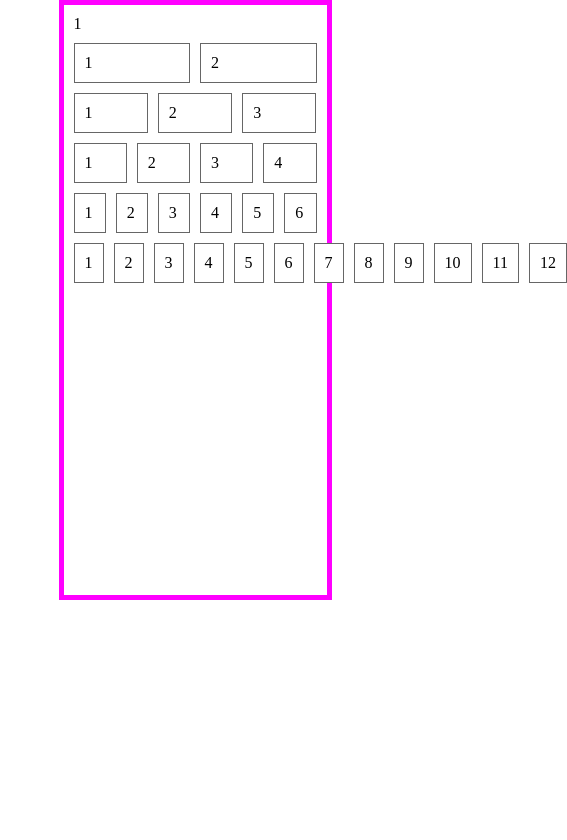
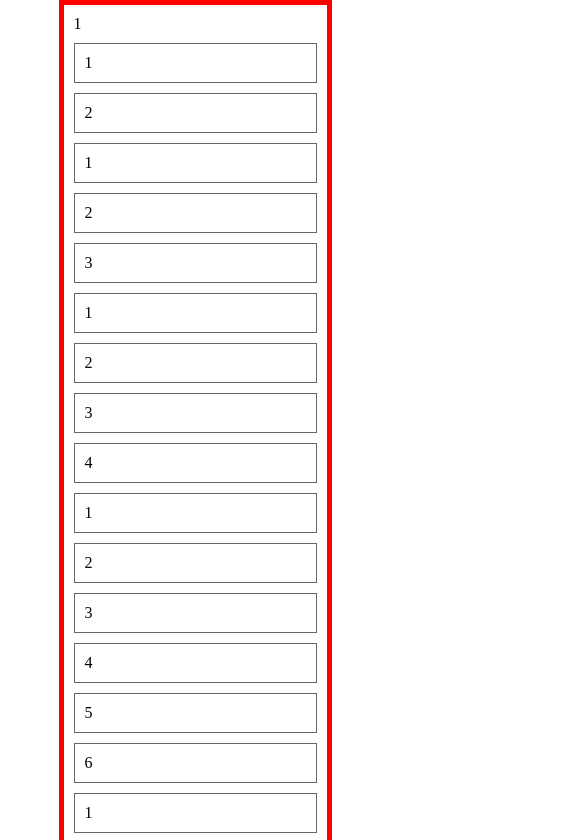
Before and after one commit to habibhusaini10/front-end-periode2, a plain HTML site: page week-01/index.html in a window 390 px wide. Shown: the top 840 px of the page, 567 px wide, since content can reach past the window. Drawn offline with Linux system fonts and the light colour scheme.

```diff
--- a/week-01/css/style.css
+++ b/week-01/css/style.css
@@ -95,3 +95,17 @@
     flex-grow: 0;
     flex-basis: 100%;
 }
+
+@media (max-width: 576px) {
+    .container {
+        border: 5px solid red;
+    }
+
+    .row {
+        flex-direction: column;
+    }
+
+    [class^="col-"]{
+        flex-basis: 100%;
+    }
+}
--- a/week-01b/css/style.css
+++ b/week-01b/css/style.css
@@ -1,5 +1,5 @@
 body{
-    display: flex;
+    width:95%;
     align-items: center;
     border: 1px solid blue;
     height: 100%;
--- /dev/null
+++ b/week-01c/css/style.css
@@ -0,0 +1,111 @@
+* {
+    margin: 0;
+    padding: 0;
+    box-sizing: border-box;
+}
+
+:root {
+    --row-gap: 10px;
+    --column-gap: 10px;
+    --column-padding: 10px;
+}
+
+.container {
+    width: 70%;
+    padding: 10px;
+    min-height: 600px;
+    margin: 0 auto;
+    border: 5px solid magenta;
+    padding: 10px;
+
+    display: flex;
+    flex-direction: column;
+    gap: var(--row-gap);
+}
+
+.row {
+    display: flex;
+    gap: var(--column-gap);
+}
+
+[class^="col-"] {
+    padding: var(--column-padding);
+    border: 1px solid #666;
+    background-color: white;
+}
+
+/* Kolommen */
+
+.col-1 {
+    flex-grow: 0;
+    flex-basis: 8.33%;
+}
+
+.col-2 {
+    flex-grow: 0;
+    flex-basis: 16.67%;
+}
+
+.col-3 {
+    flex-grow: 0;
+    flex-basis: 25%;
+}
+
+.col-4 {
+    flex-grow: 0;
+    flex-basis: 33.33%;
+}
+
+.col-5 {
+    flex-grow: 0;
+    flex-basis: 41.67%;
+}
+
+.col-6 {
+    flex-grow: 0;
+    flex-basis: 50%;
+}
+
+.col-7 {
+    flex-grow: 0;
+    flex-basis: 58.33%;
+}
+
+.col-8 {
+    flex-grow: 0;
+    flex-basis: 66.67%;
+}
+
+.col-9 {
+    flex-grow: 0;
+    flex-basis: 75%;
+}
+
+.col-10 {
+    flex-grow: 0;
+    flex-basis: 83.33%;
+}
+
+.col-11 {
+    flex-grow: 0;
+    flex-basis: 91.67%;
+}
+
+.col-12 {
+    flex-grow: 0;
+    flex-basis: 100%;
+}
+
+@media (max-width: 576px) {
+    .container {
+        border: 5px solid red;
+    }
+
+    .row {
+        flex-direction: column;
+    }
+
+    [class^="col-"]{
+        flex-basis: 100%;
+    }
+}
```
Also changed, not shown: week-01c/index.html (added, +61 -0 lines), 1 other file.
